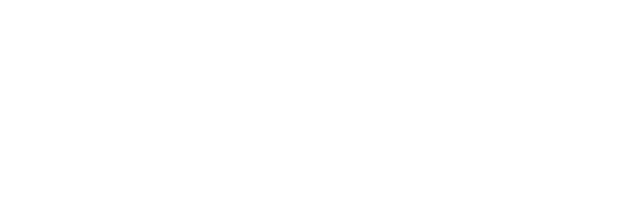
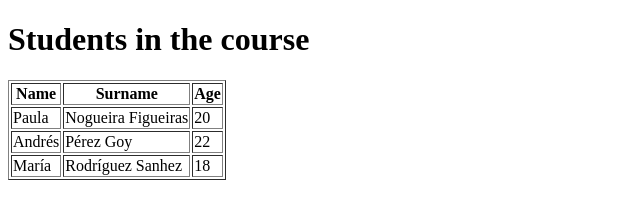
Before and after one commit to deivis724/github-daw, a plain HTML site: page index.html in a window 1280 px wide. Shown: the whole page, without its empty margins (0-640 px from the left). Drawn offline with Linux system fonts and the light colour scheme.

Commit message:
Table of SMR students created

```diff
--- a/index.html
+++ b/index.html
@@ -6,6 +6,34 @@
     <title>table</title>
 </head>
 <body>
+    <h1>Students in the course</h1>
+    <table border="1">
+        <caption></caption>
+        <tr>
+            <th>Name</th>
+            <th>Surname</th>
+            <th>Age</th>
+        </tr>
 
+        <tr>
+            <td>Paula</td>
+            <td>Nogueira Figueiras</td>
+            <td>20</td>
+        </tr>
+
+        <tr>
+            <td>Andrés</td>
+            <td>Pérez Goy</td>
+            <td>22</td>
+        </tr>
+
+        <tr>
+            <td>María</td>
+            <td>Rodríguez Sanhez</td>
+            <td>18</td>
+
+
+        </tr>
+    </table>
 </body>
 </html>
```
